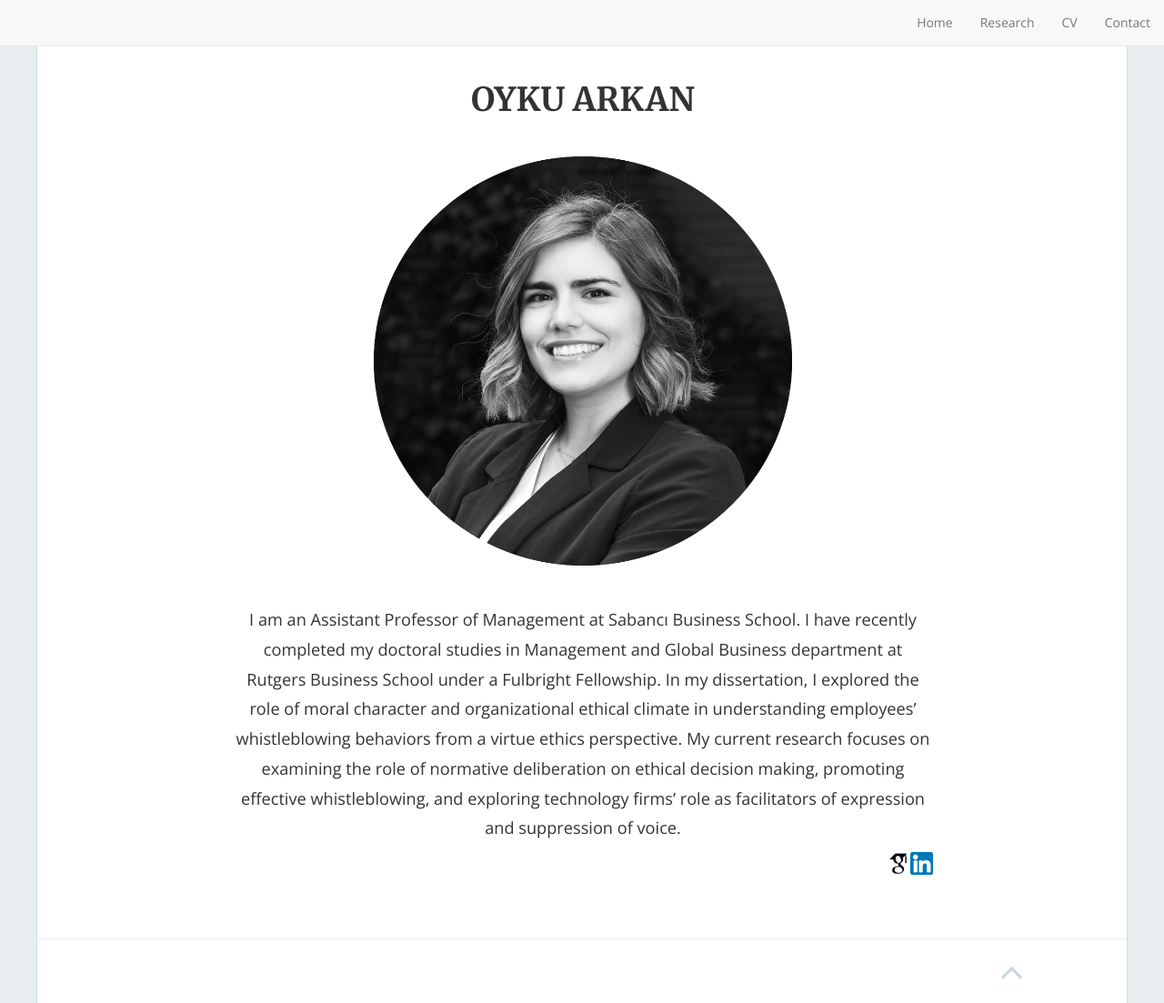
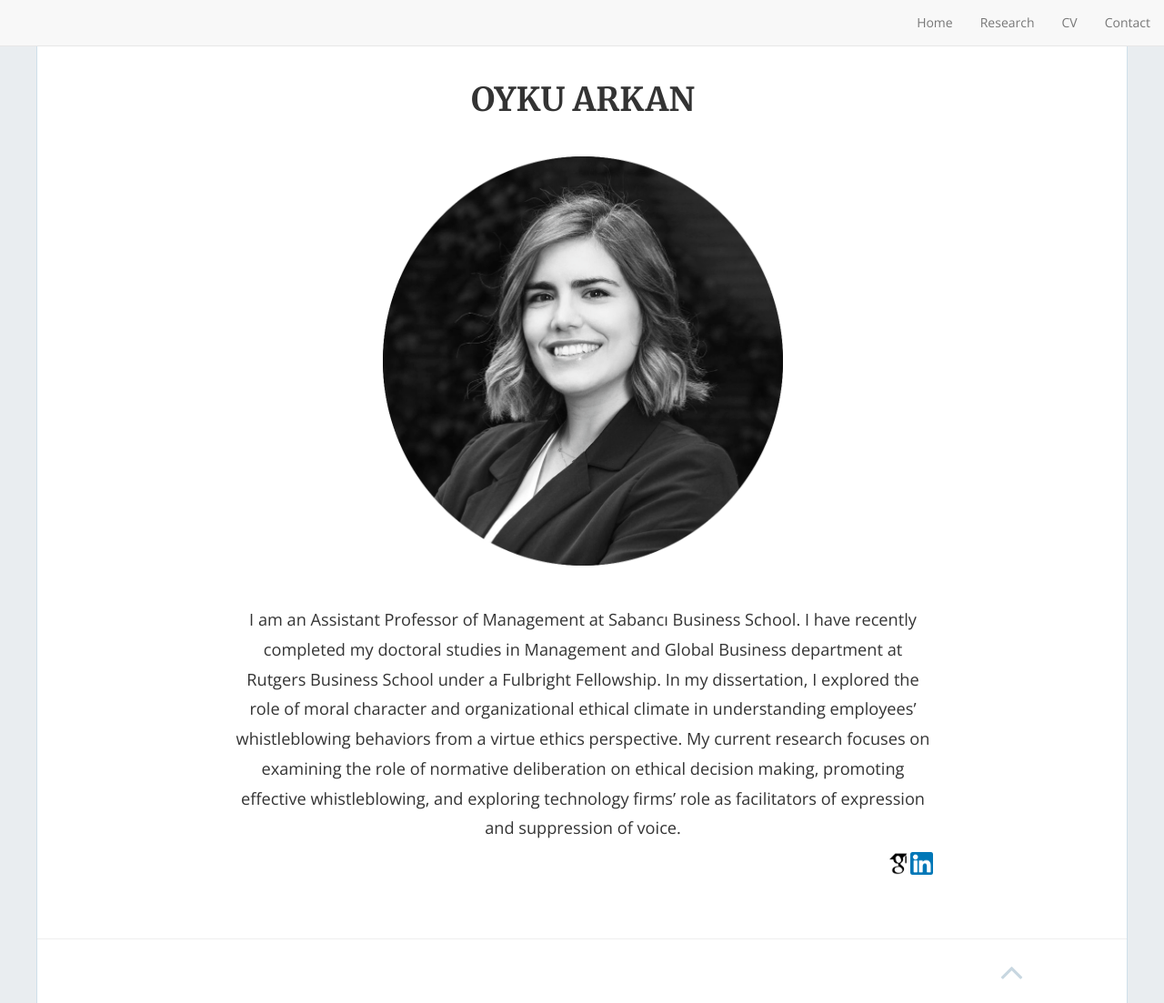
Before and after one commit to caglartunc/Oyku_Personal_page, a Jekyll site: the page built from index.markdown, in a window 1280 px wide and 1103 px high. Shown: the whole window at 91% size. Built offline with Jekyll 4.4.1, drawn with Linux system fonts in a browser that asks for light colours; nearby versions of some CDN libraries.

Commit message:
Pic size

```diff
--- a/index.markdown
+++ b/index.markdown
@@ -6,7 +6,7 @@
 
 <p align="center">
 	<br />
-  <img style="height:450px;width:460px" src="/assets/pics/profile1122.png">
+  <img style="height:450px;width:440px" src="/assets/pics/profile1122.png">
 <!--   <img style="height:450px;width:490px" src="/assets/pics/oyku_profile_round.png"> -->
 </p>
 <!-- <p align="center">
```
